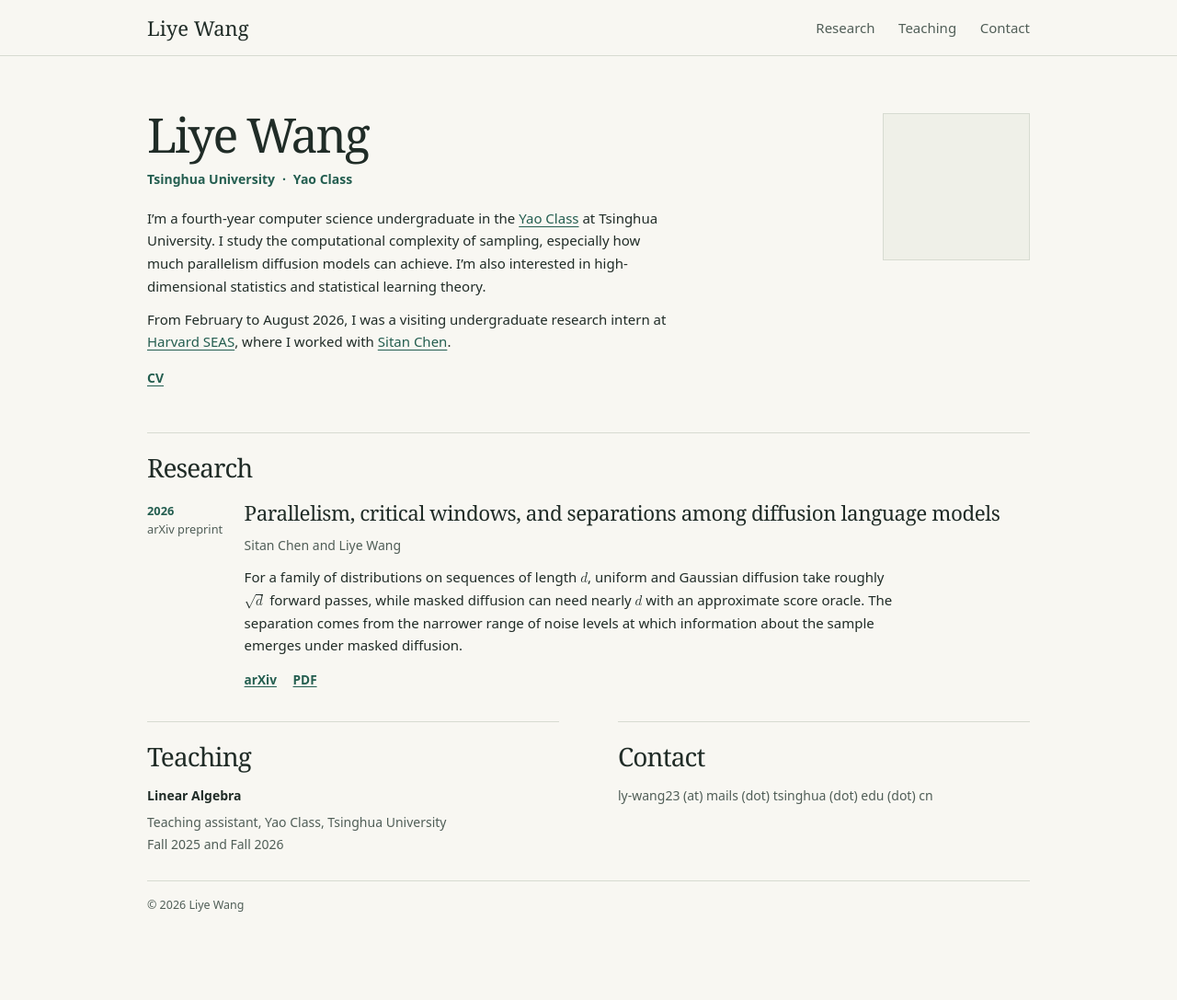
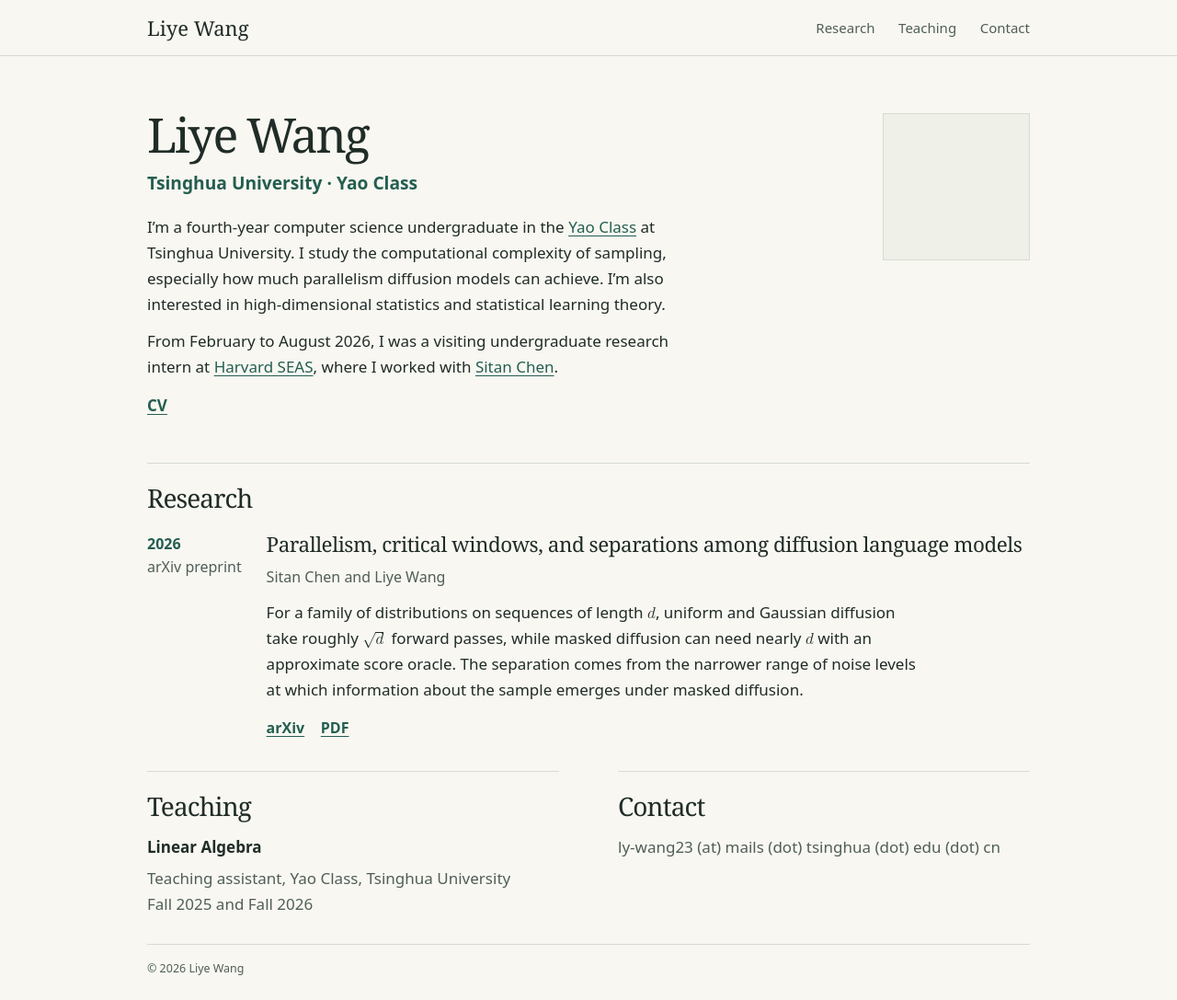
Before and after one commit to Prince-Polo/prince-polo.github.io, a plain HTML site: page index.html in a window 1280 px wide. Shown: the whole page at 92% size. Before the commit the page ends 1018 px from the top, so only its background shows below. Drawn offline with Linux system fonts and the light colour scheme.

Commit message:
Update styles.css

```diff
--- a/styles.css
+++ b/styles.css
@@ -19,7 +19,7 @@ body {
   margin: 0;
   background: var(--paper);
   color: var(--ink);
-  font: 0.9375rem/1.65 var(--sans);
+  font: 1.0625rem/1.65 var(--sans);
 }
 
 a {
@@ -122,11 +122,12 @@ h1 {
 .affiliation {
   margin-top: 0.6rem;
   color: var(--accent);
-  font-size: 0.875rem;
+  font-size: 1.2rem;
   font-weight: 650;
 }
 
-.affiliation span { margin-inline: 0.27rem; }
+.class-affiliation { white-space: nowrap; }
+.affiliation-divider { margin-inline: 0.27rem; }
 
 .bio {
   margin-top: 1.15rem;
@@ -137,7 +138,6 @@ h1 {
 
 .profile-links {
   margin-top: 0.9rem;
-  font-size: 0.875rem;
   font-weight: 600;
 }
 
@@ -163,9 +163,14 @@ h2 {
   line-height: 1.12;
 }
 
+.current-research {
+  max-width: 45rem;
+  margin-top: 0.75rem;
+}
+
 .paper {
   display: grid;
-  grid-template-columns: 5.5rem minmax(0, 1fr);
+  grid-template-columns: 7rem minmax(0, 1fr);
   gap: 1.1rem;
   margin-top: 1.25rem;
 }
@@ -175,7 +180,7 @@ h2 {
   flex-direction: column;
   padding-top: 0.1rem;
   color: var(--muted);
-  font-size: 0.8rem;
+  font-size: 1rem;
   line-height: 1.55;
 }
 
@@ -203,7 +208,7 @@ h3 a:hover {
 .authors {
   margin-top: 0.53rem;
   color: var(--muted);
-  font-size: 0.875rem;
+  font-size: 1rem;
 }
 
 .author-self { font-weight: 500; }
@@ -218,7 +223,7 @@ h3 a:hover {
   flex-wrap: wrap;
   gap: 1.1rem;
   margin-top: 0.55rem;
-  font-size: 0.85rem;
+  font-size: 1rem;
   font-weight: 650;
 }
 
@@ -233,7 +238,6 @@ h3 a:hover {
 .secondary-sections p {
   margin-top: 0.4rem;
   color: var(--muted);
-  font-size: 0.875rem;
 }
 
 .secondary-sections h2 + p { margin-top: 0.9rem; }
@@ -287,3 +291,8 @@ h3 a:hover {
     gap: 0;
   }
 }
+
+@media (max-width: 360px) {
+  .class-affiliation { display: block; }
+  .affiliation-divider { display: none; }
+}
```
